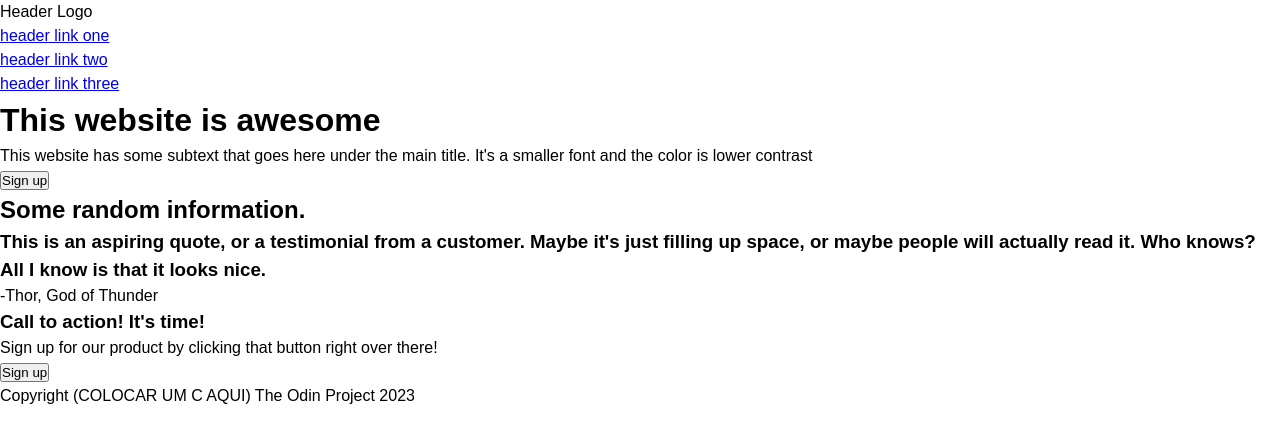
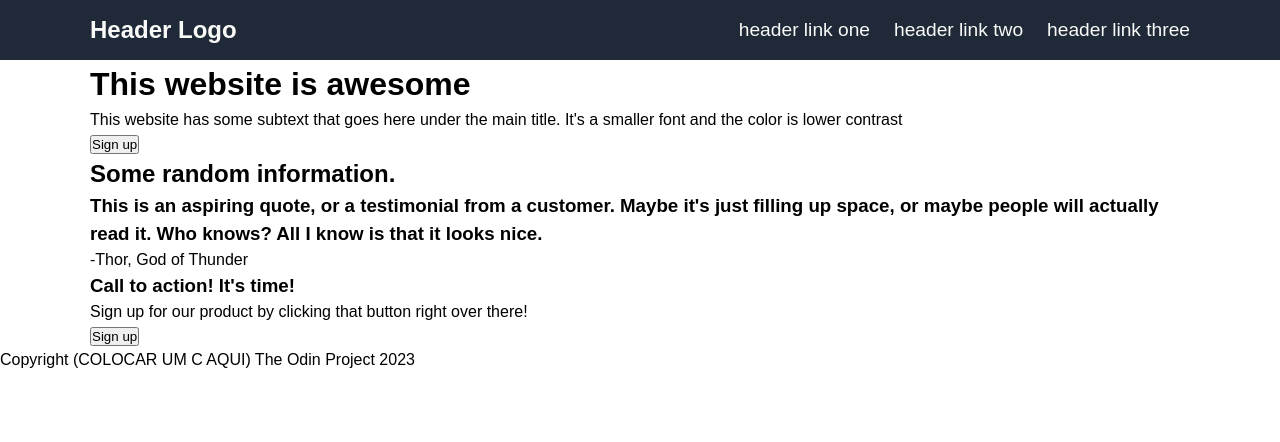
Before and after one commit to thielison/landing-page, a plain HTML site: page index.html in a window 1280 px wide. Drawn offline with Linux system fonts and the light colour scheme.

Commit message:
Add style to navbar and align items

```diff
--- a/style.css
+++ b/style.css
@@ -9,3 +9,42 @@ body {
   font-size: 16px;
   line-height: 1.5;
 }
+
+.container {
+  max-width: 1100px;
+  margin: 0 auto;
+}
+
+.navbar {
+  background-color: #1F2937;
+  color: #fff;
+  height: 60px;
+}
+
+.navbar .container {
+  display: flex;
+  justify-content: space-between;
+  align-items: center;
+  height: 100%;
+}
+
+.navbar .logo {
+  font-size: 24px;
+  color: #F9FAF8;
+  font-weight: bold;
+}
+
+.links {
+  display: flex;
+  font-size: 1.2em;
+}
+
+ul {
+  list-style: none;
+}
+
+.navbar a {
+  text-decoration: none;
+  color: #F9FAF8;
+  margin-left: 24px;
+}
```
Also changed, not shown: index.html (+0 -1 lines).
